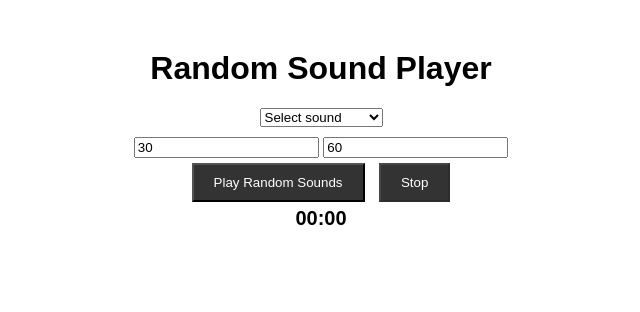
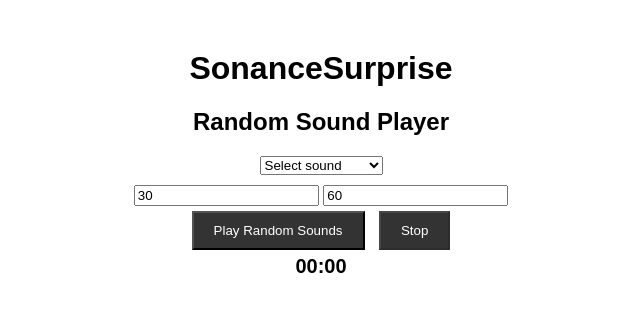
Before and after one commit to TWTom041/SonanceSurprise, a plain HTML site: page index.html in a window 1280 px wide. Shown: the whole page, without its empty margins (319-959 px from the left). Drawn offline with Linux system fonts and the light colour scheme.

Commit message:
Update index.html

```diff
--- a/index.html
+++ b/index.html
@@ -3,7 +3,7 @@
 <head>
     <meta charset="UTF-8">
     <meta name="viewport" content="width=device-width, initial-scale=1.0">
-    <title>Random Sound Player</title>
+    <title>SonanceSurprise - Random Sound Player</title>
     <style>
         body {
             font-family: sans-serif;
@@ -36,7 +36,8 @@
 </head>
 <body>
     <div class="container">
-        <h1>Random Sound Player</h1>
+        <h1>SonanceSurprise</h1>
+        <h2>Random Sound Player</h2>
         <select id="audio-source">
             <option value=null selected="selected" disabled>Select sound</option>
             <option value="built-in">Built-in Sounds</option>
```
